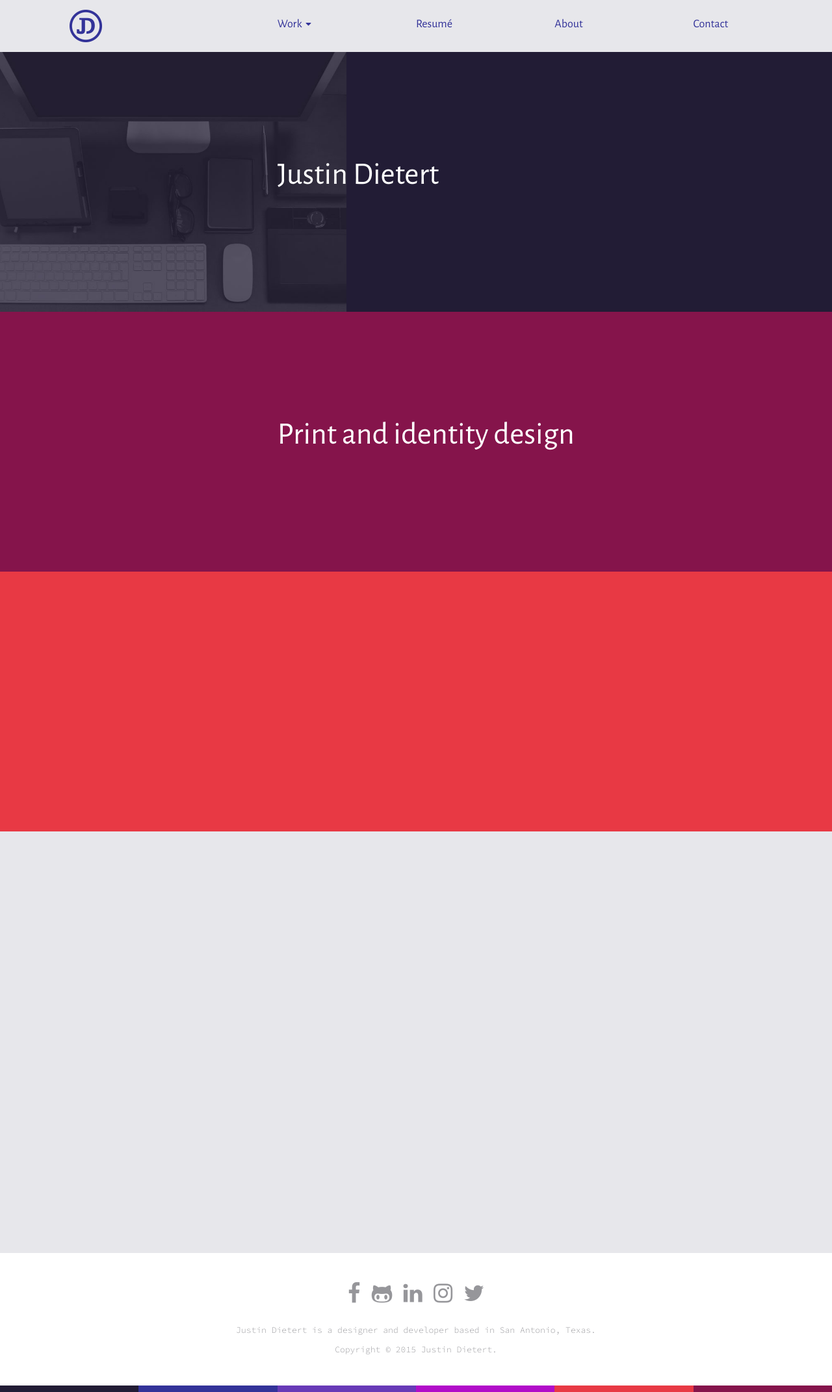
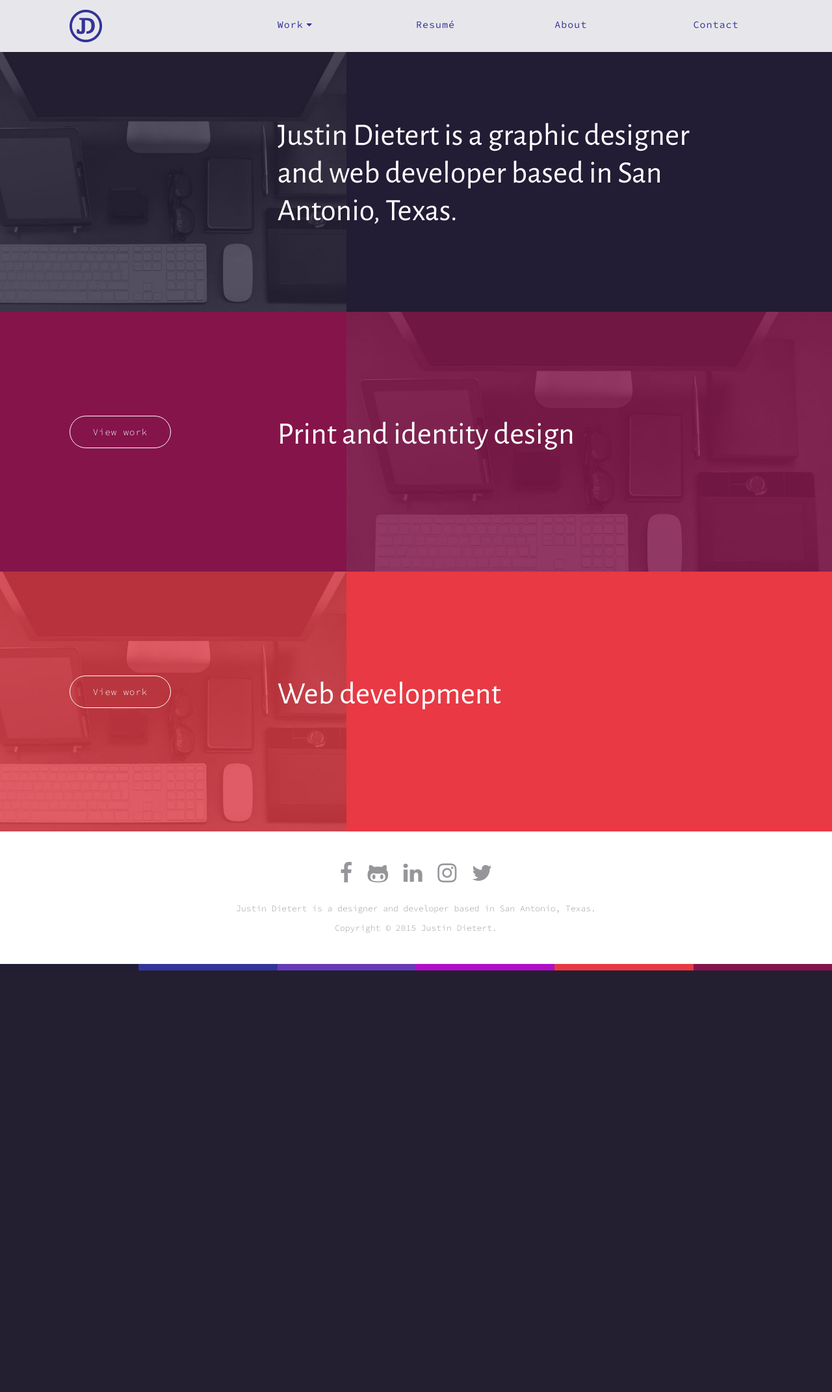
Before and after one commit to justindietert/codeup.dev, a PHP site: page /portfolio.html in a window 1280 px wide. Shown: the whole page at 65% size. After the commit the page ends 1494 px from the top, so only its background shows below. Run offline with PHP 8.4, Linux system fonts and the light colour scheme; some libraries are stand-ins or nearby versions.

Commit message:
added buttons and images to portfolio.html

```diff
--- a/public/css/main.css
+++ b/public/css/main.css
@@ -1,5 +1,5 @@
 
-/* Main custom styles
+/* Overall page styles
 -------------------------------------------------- */
 
 html {
@@ -8,9 +8,10 @@ html {
 }
 
 body {
-    font-family: 'Alegreya Sans', sans-serif;
+    /*font-family: 'Alegreya Sans', sans-serif;*/
+    font-family: 'Source Code Pro', monospace;
     font-weight: 400;
-    /*font-size: 15px;*/
+    font-size: 14px;
     /*background-color: #e7e7eb;*/
     background-color: #e7e7eb;
     /*Necessary for fixed nav*/
@@ -24,7 +25,6 @@ h1 {
     font-family: 'Alegreya Sans', sans-serif;
     font-weight: 100;
     font-size: 48px;
-    color: #fff;
     line-height: 58px;
 }
 
@@ -32,68 +32,33 @@ h1 {
     font-weight: 400;
 }
 
-.header-italic {
-    font-family: 'Alegreya Sans';
-    font-style: italic;
+h2 {
+    font-family: 'Alegreya Sans', sans-serif;
     font-weight: 100;
+    font-size: 48px;
+    line-height: 58px;
 }
 
-/* Main content styles
--------------------------------------------------- */
-
-.feature {
-    height: 400px;
+h3 {
+    font-family: 'Alegreya Sans', sans-serif;
+    font-weight: 400;
+    font-size: 34px;
+    line-height: 39px;
 }
 
-.feature-img {
-    background-position: center center;
-    background-repeat: no-repeat;
-    background-size: cover;
+a.view-work {
+    width: 200px;
+    padding: 15px 35px;
+    text-align: center;
+    border: 1px solid #fff;
+    border-radius: 100px;
+    font-family: 'Source Code Pro', monospace;
+    font-weight: 300;
+    font-size: 14px;
+    color: #fff;
+    letter-spacing: 1px;
+    text-decoration: none;
 }
-
-.feature-img-desktop {
-    background-image: url(../img/desktop-view-light.jpg);
-}
-
-.indigo {
-    background-color: #221c35;
-}
-
-.maroon {
-    background-color: #85144b;
-}
-
-.red {
-    background-color: #e83944;
-}
-
-.form-area {
-    height: 650px;
-}
-
-.rel {
-    position: relative;
-    /*overflow: hidden;*/
-}
-
-.float-over {
-    position: absolute;
-    top: 140px;
-    left: 0;
-}
-
-.top {
-    z-index: 10;
-}
-
-
-/* K E R N I N G
--------------------------------------------------- */
-
-.char2 {
-    margin-left: -5px;
-}
-
 
 
 /* Nav styles
@@ -101,7 +66,7 @@ h1 {
 
 .nav-jd {
     height: 80px; /*remember to change body padding-top to match*/
-    background-color: rgba(231,231,235,0.9);
+    background-color: rgba(231,231,235,0.93);
     padding-right: 0;
     padding-left: 0;
     max-height: 340px;
@@ -110,13 +75,14 @@ h1 {
     left: 0;
     top: 0;
     z-index: 1030;
-    font-size: 18px;
+    font-size: 15px;
     font-weight: 400;
+    letter-spacing: 1px;
     color: #333399;
 }
 
 .nav-link {
-    padding-top: 25px;
+    padding-top: 27px;
 }
 
 a.site-nav {
@@ -149,6 +115,126 @@ a.site-nav {
     height: 200px;
 }
 
+
+/* Main content styles
+-------------------------------------------------- */
+
+.feature {
+    height: 400px;
+}
+
+.feature-img {
+    background-position: center center;
+    background-repeat: no-repeat;
+    background-size: cover;
+}
+
+.feature-img-desktop {
+    background-image: url(../img/desktop-view-light.jpg);
+}
+
+.feature-img-desktop-maroon {
+    background-image: url(../img/desktop-view-maroon.jpg);
+}
+
+.feature-img-desktop-red {
+    background-image: url(../img/desktop-view-red.jpg);
+}
+
+.indigo {
+    background-color: #221c35;
+}
+
+.maroon {
+    background-color: #85144b;
+}
+
+.red {
+    background-color: #e83944;
+}
+
+.blue {
+    background-color: #333399;
+}
+
+.purple {
+    background-color: #673ab7;
+}
+
+.fuchsia {
+    background-color: #b10dc9;
+}
+
+.indigo-text {
+    color: #221c35;
+}
+
+.maroon-text {
+    color: #85144b;
+}
+
+.red-text {
+    color: #e83944;
+}
+
+.blue-text {
+    color: #333399;
+}
+
+.purple-text {
+    color: #673ab7;
+}
+
+.fuchsia-text {
+    color: #b10dc9;
+}
+
+.white-text {
+    color: #fff;
+}
+
+
+/*.form-area {
+    height: 650px;
+}*/
+
+.rel {
+    position: relative;
+}
+
+.float-over-main {
+    position: absolute;
+    top: 80px;
+    left: 0;
+}
+
+.float-over {
+    position: absolute;
+    top: 140px;
+    left: 0;
+}
+
+.float-over-link {
+    position: absolute;
+    top: 175px;
+    left: 0;
+}
+
+.top {
+    z-index: 10;
+}
+
+
+/* K E R N I N G
+-------------------------------------------------- */
+
+.fancy_title > .char2 {
+    margin-left: -5px;
+}
+
+.link_kern > .char5 {
+    margin-left: -5px;
+}
 
 
 
--- a/public/portfolio.html
+++ b/public/portfolio.html
@@ -13,7 +13,7 @@
     <link rel="stylesheet" href="/css/bootstrap.min.css">
 
     <!-- Custom Google Fonts -->
-    <link href='http://fonts.googleapis.com/css?family=Source+Code+Pro:300,400|Alegreya+Sans:100,100italic,300,400,400italic' rel='stylesheet' type='text/css'>
+    <link href='http://fonts.googleapis.com/css?family=Source+Code+Pro:200,300,400|Alegreya+Sans:100,300,400,400italic' rel='stylesheet' type='text/css'>
 
     <!-- FontAwesome icons-->
     <link rel="stylesheet" href="//maxcdn.bootstrapcdn.com/font-awesome/4.3.0/css/font-awesome.min.css">
@@ -29,6 +29,7 @@
     <script>
       $(document).ready(function() {
         $(".fancy_title").lettering();
+        $(".link_kern").lettering();
       });
     </script>
 
@@ -45,7 +46,7 @@
       <div class="row">
         <div class="col-xs-1 col-xs-offset-1 logo-area"><a href="#"><img src="/img/jd-logo@2x.png" alt="Justin Dietert" class="jd-logo"></a></div>
 
-        <div class="col-sm-1 col-sm-offset-2 hidden-xs nav-link"><a href="#" class="site-nav">Work&nbsp;&nbsp;<i class="fa fa-caret-down icon-nav-link"></i></a></div>
+        <div class="col-sm-1 col-sm-offset-2 hidden-xs nav-link"><a href="#" class="site-nav"><span class="link_kern">Work </span><i class="fa fa-caret-down icon-nav-link"></i></a></div>
         <div class="col-sm-1 col-sm-offset-1 hidden-xs nav-link"><a href="/resume.html" class="site-nav">Resum&eacute;</a></div>
         <div class="col-sm-1 col-sm-offset-1 hidden-xs nav-link"><a href="#" class="site-nav">About</a></div>
         <div class="col-sm-1 col-sm-offset-1 hidden-xs nav-link"><a href="#" class="site-nav">Contact</a></div>
@@ -58,7 +59,6 @@
         </div> <!-- end navigation button -->
 
         <div id="expand" class="">
-
         </div><!--/.nav-collapse -->
 
       </div>
@@ -69,36 +69,47 @@
 
 
   <div class="container-fluid">
+
+
     <div class="row rel">
-      <div class="col-sm-5 feature feature-img feature-img-desktop indigo"></div>
-
-      <div class="col-sm-7 col-sm-offset-4 hidden-xs feature float-over top">
-        <h1>Justin Dietert</h1>
+      <div class="col-md-5 feature feature-img feature-img-desktop indigo"></div>
+      <div class="col-md-7 col-md-offset-4 hidden-xs hidden-sm float-over-main top">
+        <h1 class="white-text">Justin Dietert is a graphic designer and&nbsp;web developer based in San Antonio,&nbsp;<span class="fancy_title">Te</span>xas.</h1>
       </div>
-
-      <div class="col-sm-7 feature indigo hidden-xs"></div>
+      <div class="col-md-7 feature indigo hidden-xs hidden-sm"></div>
     </div>
 
 
     <div class="row rel">
-      <div class="col-sm-5 feature maroon hidden-xs"></div>
+      <div class="col-md-5 feature maroon hidden-xs hidden-sm"></div>
+      <div class="col-md-7 col-md-offset-4 hidden-xs hidden-sm float-over top">
+        <h2 class="white-text">Print and identity design</h2>
+      </div>
+      <div class="col-md-3 col-md-offset-1 hidden-xs hidden-sm float-over-link top">
+        <a href="#" class="view-work">View work</a>
+      </div>
+      <div class="col-md-7 feature feature-img feature-img-desktop-maroon maroon"></div>
+    </div>
 
-      <div class="col-sm-7 col-sm-offset-4 hidden-xs feature float-over top">
-        <h1>Print and identity design</h1>
+
+    <div class="row rel">
+      <div class="col-md-5 feature feature-img feature-img-desktop-red red"></div>
+      <div class="col-md-7 col-md-offset-4 hidden-xs hidden-sm float-over top">
+        <h2 class="white-text">Web development</h2>
       </div>
-
-      <div class="col-sm-7 feature feature-img feature-img-print maroon"></div>
+      <div class="col-md-3 col-md-offset-1 hidden-xs hidden-sm float-over-link top">
+        <a href="#" class="view-work">View work</a>
+      </div>
+      <div class="col-md-7 feature red hidden-xs hidden-sm"></div>
     </div>
 
 
     <div class="row">
-      <div class="col-sm-5 feature feature-img red"></div>
-      <div class="col-sm-7 feature red"></div>
+      <div class="col-md-3 col-md-offset-1"></div>
+      <div class="col-md-6 col-md-offset-1"></div>
     </div>
 
-    <div class="row">
-      <div class="col-sm-10 col-sm-offset-1 form-area"></div>
-    </div>
+
   </div> <!-- /container -->
 
 
```
Also changed, not shown: public/img/desktop-view-maroon.jpg (added), public/img/desktop-view-red.jpg (added).
